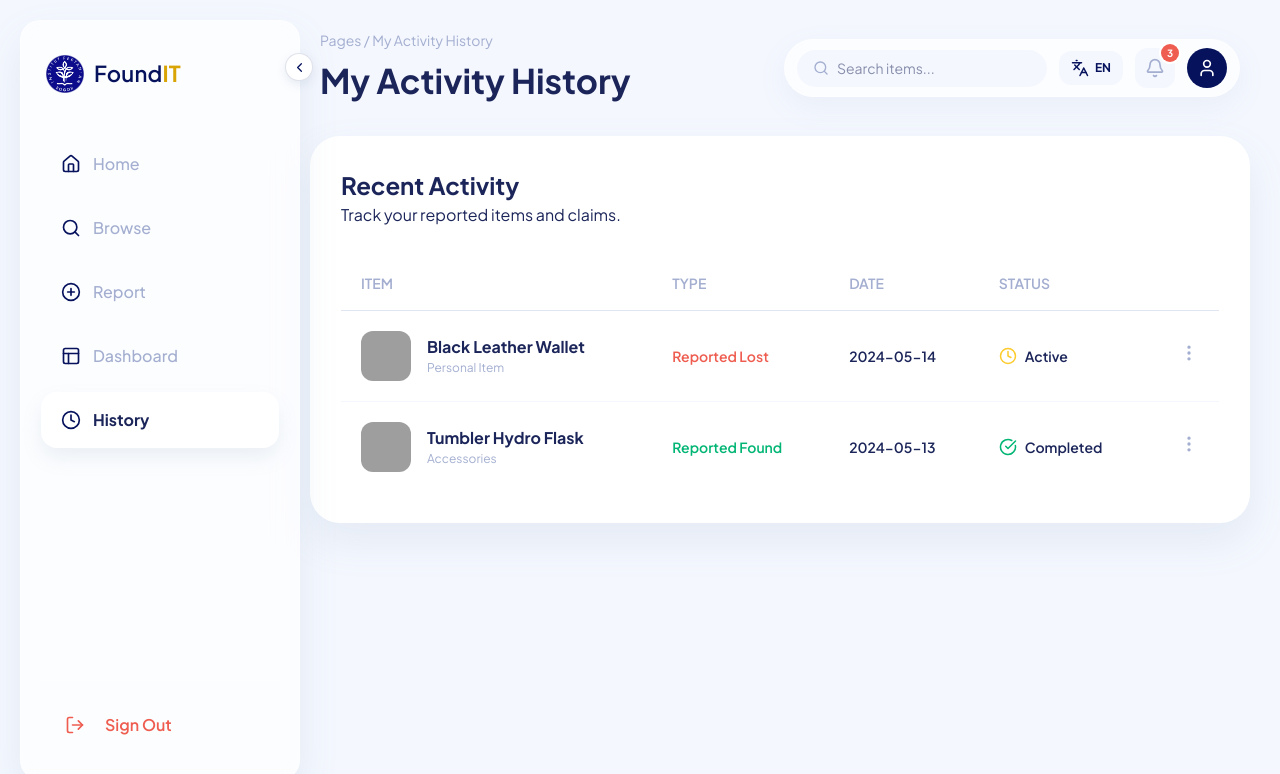
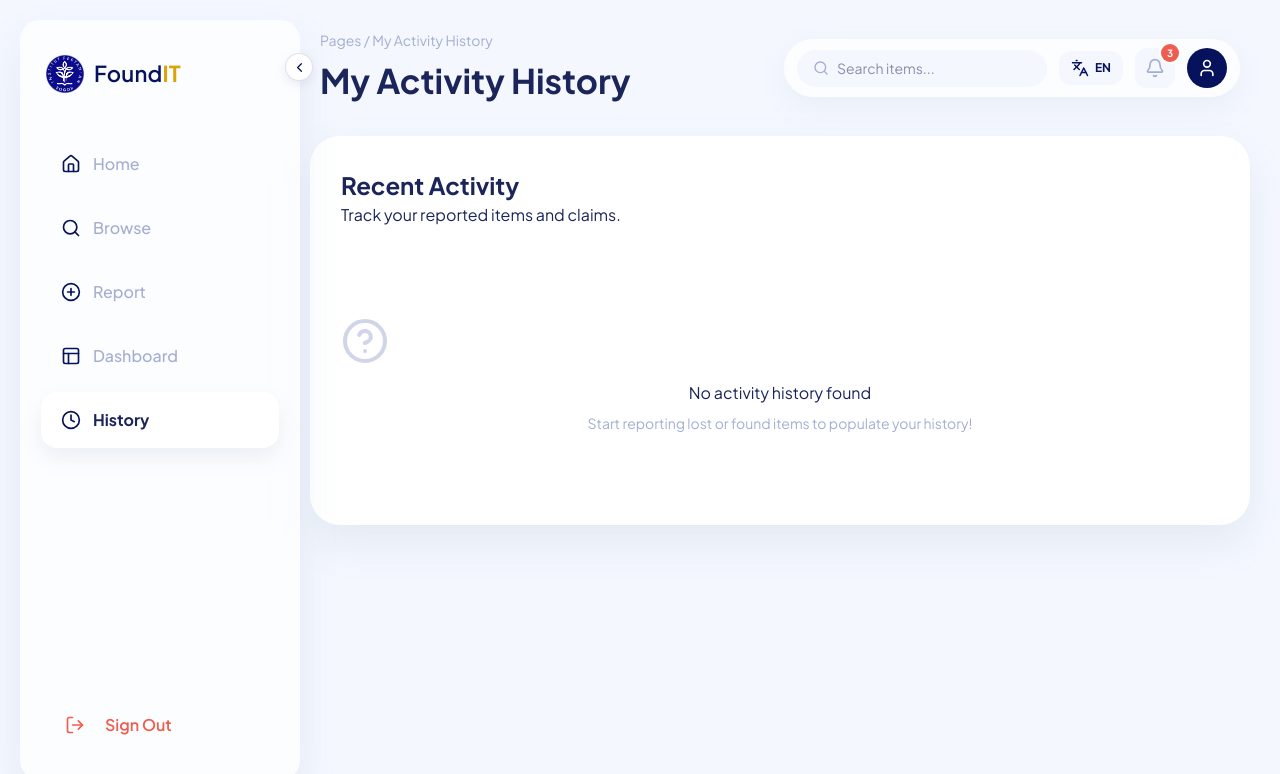
Before and after one commit to Didul-arch/project-ADS-K9, a React (Vite) app in the folder frontend/: page /history in a window 1280 px wide. Shown: the top 774 px of the page. Built offline with nearby package versions, Linux system fonts and the light colour scheme; grey boxes are pictures that could not be loaded.

Commit message:
feat: make user activity history page fully dynamic, localized, and persistent

```diff
--- a/frontend/src/pages/History.jsx
+++ b/frontend/src/pages/History.jsx
@@ -1,15 +1,85 @@
-import React from 'react';
+import React, { useEffect, useState } from 'react';
 import Navbar from '../components/Navbar';
-import { items } from '../data/mockData';
-import { Clock, CheckCircle, XCircle, MoreVertical } from 'lucide-react';
+import { useAuth } from '../context/AuthContext';
+import { useLanguage } from '../context/LanguageContext';
+import { Clock, CheckCircle, MoreVertical, HelpCircle } from 'lucide-react';
 import { motion } from 'framer-motion';
 
 const History = () => {
-  // Simulating user's history
-  const userHistory = [
-    { ...items[1], activityDate: '2024-05-14', activityType: 'Reported Lost', activityStatus: 'Active' },
-    { ...items[2], activityDate: '2024-05-13', activityType: 'Reported Found', activityStatus: 'Completed' },
+  const { user } = useAuth();
+  const { language } = useLanguage();
+  const [history, setHistory] = useState([]);
+
+  useEffect(() => {
+    // 1. Get items from localStorage
+    const stored = localStorage.getItem('reported_items');
+    let itemsList = stored ? JSON.parse(stored) : [];
+
+    // 2. If completely empty, let's pre-populate some premium mock records for a perfect initial state!
+    if (itemsList.length === 0) {
+      itemsList = [
+        {
+          id: 1,
+          title: "iPhone 13 Pro Max",
+          category: "Electronics",
+          location: "LSI Library",
+          date: "2024-05-15",
+          type: "lost",
+          image: "https://images.unsplash.com/photo-1633332755192-727a05c4013d?auto=format&fit=crop&q=80&w=400",
+          reporterEmail: "luqman@apps.ipb.ac.id",
+          activityDate: "2024-05-15",
+          activityType: "Reported Lost",
+          activityStatus: "Active"
+        },
+        {
+          id: 2,
+          title: "Black Leather Wallet",
+          category: "Personal Item",
+          location: "Faperta",
+          date: "2024-05-14",
+          type: "lost",
+          image: "https://images.unsplash.com/photo-1627123430984-7151107d3bca?auto=format&fit=crop&q=80&w=400",
+          reporterEmail: "luqman@apps.ipb.ac.id",
+          activityDate: "2024-05-14",
+          activityType: "Reported Lost",
+          activityStatus: "Completed"
+        },
+        {
+          id: 3,
+          title: "Hydro Flask Yellow",
+          category: "Accessories",
+          location: "Gymnasium",
+          date: "2024-05-13",
+          type: "found",
+          image: "https://images.unsplash.com/photo-1602143307185-83e312e4466d?auto=format&fit=crop&q=80&w=400",
+          reporterEmail: "syafiq@apps.ipb.ac.id",
+          activityDate: "2024-05-13",
+          activityType: "Reported Found",
+          activityStatus: "Completed"
+        }
       ];
+      localStorage.setItem('reported_items', JSON.stringify(itemsList));
+    }
+
+    // 3. Filter based on the currently logged-in user!
+    if (user) {
+      const userFiltered = itemsList.filter(item => item.reporterEmail === user.email);
+      setHistory(userFiltered);
+    } else {
+      // For public guests, show any items reported by guests (no reporterEmail, or marked public)
+      const guestFiltered = itemsList.filter(item => !item.reporterEmail || item.reporterEmail.includes('@') === false || item.reporterEmail === 'Guest');
+      setHistory(guestFiltered);
+    }
+  }, [user]);
+
+  // Labels based on active language
+  const titleText = language === 'en' ? 'My Activity History' : 'Riwayat Aktivitas Saya';
+  const headerText = language === 'en' ? 'Recent Activity' : 'Aktivitas Terbaru';
+  const descText = language === 'en' ? 'Track your reported items and claims.' : 'Pantau barang yang Anda laporkan dan klaim Anda.';
+  const colItem = language === 'en' ? 'ITEM' : 'BARANG';
+  const colType = language === 'en' ? 'TYPE' : 'JENIS';
+  const colDate = language === 'en' ? 'DATE' : 'TANGGAL';
+  const colStatus = language === 'en' ? 'STATUS' : 'STATUS';
 
   return (
     <motion.div
@@ -17,28 +87,29 @@ const History = () => {
       animate={{ opacity: 1, y: 0 }}
       transition={{ duration: 0.5 }}
     >
-      <Navbar title="My Activity History" />
+      <Navbar title={titleText} />
 
       <div className="glass" style={{ background: 'white', padding: '30px', borderRadius: '30px', boxShadow: '0px 18px 40px rgba(112, 144, 176, 0.12)' }}>
         <div style={{ marginBottom: '30px' }}>
-          <h2>Recent Activity</h2>
-          <p>Track your reported items and claims.</p>
+          <h2>{headerText}</h2>
+          <p>{descText}</p>
         </div>
 
+        {history.length > 0 ? (
           <div style={{ overflowX: 'auto' }}>
             <table style={{ width: '100%', borderCollapse: 'collapse' }}>
               <thead>
                 <tr style={{ textAlign: 'left', borderBottom: '1px solid #E0E5F2' }}>
-                <th style={{ padding: '16px 20px', color: 'var(--text-secondary)', fontWeight: '600', fontSize: '14px' }}>ITEM</th>
-                <th style={{ padding: '16px 20px', color: 'var(--text-secondary)', fontWeight: '600', fontSize: '14px' }}>TYPE</th>
-                <th style={{ padding: '16px 20px', color: 'var(--text-secondary)', fontWeight: '600', fontSize: '14px' }}>DATE</th>
-                <th style={{ padding: '16px 20px', color: 'var(--text-secondary)', fontWeight: '600', fontSize: '14px' }}>STATUS</th>
+                  <th style={{ padding: '16px 20px', color: 'var(--text-secondary)', fontWeight: '600', fontSize: '14px' }}>{colItem}</th>
+                  <th style={{ padding: '16px 20px', color: 'var(--text-secondary)', fontWeight: '600', fontSize: '14px' }}>{colType}</th>
+                  <th style={{ padding: '16px 20px', color: 'var(--text-secondary)', fontWeight: '600', fontSize: '14px' }}>{colDate}</th>
+                  <th style={{ padding: '16px 20px', color: 'var(--text-secondary)', fontWeight: '600', fontSize: '14px' }}>{colStatus}</th>
                   <th style={{ padding: '16px 20px', color: 'var(--text-secondary)', fontWeight: '600', fontSize: '14px' }}></th>
                 </tr>
               </thead>
               <tbody>
-              {userHistory.map((activity, index) => (
-                <tr key={index} style={{ borderBottom: index !== userHistory.length - 1 ? '1px solid #F4F7FE' : 'none' }}>
+                {history.map((activity, index) => (
+                  <tr key={activity.id || index} style={{ borderBottom: index !== history.length - 1 ? '1px solid #F4F7FE' : 'none' }}>
                     <td style={{ padding: '20px' }}>
                       <div style={{ display: 'flex', alignItems: 'center', gap: '16px' }}>
                         <img
@@ -56,13 +127,13 @@ const History = () => {
                       <span style={{
                         fontSize: '14px',
                         fontWeight: '600',
-                      color: activity.activityType.includes('Lost') ? '#EE5D50' : '#01B574'
+                        color: activity.activityType?.includes('Lost') || activity.type === 'lost' ? '#EE5D50' : '#01B574'
                       }}>
-                      {activity.activityType}
+                        {activity.activityType || (activity.type === 'lost' ? 'Reported Lost' : 'Reported Found')}
                       </span>
                     </td>
                     <td style={{ padding: '20px' }}>
-                    <p style={{ fontSize: '14px', color: 'var(--text-primary)', fontWeight: '600' }}>{activity.activityDate}</p>
+                      <p style={{ fontSize: '14px', color: 'var(--text-primary)', fontWeight: '600' }}>{activity.activityDate || activity.date}</p>
                     </td>
                     <td style={{ padding: '20px' }}>
                       <div style={{ display: 'flex', alignItems: 'center', gap: '8px' }}>
@@ -71,7 +142,7 @@ const History = () => {
                         ) : (
                           <Clock size={18} color="var(--ipb-gold)" />
                         )}
-                      <span style={{ fontWeight: '600', fontSize: '14px' }}>{activity.activityStatus}</span>
+                        <span style={{ fontWeight: '600', fontSize: '14px' }}>{activity.activityStatus || 'Active'}</span>
                       </div>
                     </td>
                     <td style={{ padding: '20px', textAlign: 'right' }}>
@@ -84,6 +155,19 @@ const History = () => {
               </tbody>
             </table>
           </div>
+        ) : (
+          <div style={{ textAlign: 'center', padding: '60px 0' }}>
+            <HelpCircle size={48} color="var(--text-secondary)" style={{ opacity: 0.5, marginBottom: '16px' }} />
+            <h4 style={{ color: 'var(--text-primary)', marginBottom: '8px' }}>
+              {language === 'en' ? 'No activity history found' : 'Tidak ada riwayat aktivitas'}
+            </h4>
+            <p style={{ fontSize: '14px', color: 'var(--text-secondary)' }}>
+              {language === 'en'
+                ? 'Start reporting lost or found items to populate your history!'
+                : 'Mulai laporkan barang hilang atau temuan untuk mengisi riwayat Anda!'}
+            </p>
+          </div>
+        )}
       </div>
     </motion.div>
   );
--- a/frontend/src/pages/Report.jsx
+++ b/frontend/src/pages/Report.jsx
@@ -42,30 +42,35 @@ const Report = () => {
   const handleSubmit = (e) => {
     e.preventDefault();
 
-    // Package report data beautifully for API consumption or local handling
-    const reportData = {
-      itemName,
+    // Create new reported item object for localStorage persistence
+    const newItem = {
+      id: Date.now(),
+      title: itemName,
       description,
       category,
       location,
       locationDetail,
       date,
-      reportType,
-      file: file ? file.name : null,
-      reporter: user ? {
-        id: user.id,
-        name: user.name,
-        email: user.email,
-        role: user.role
-      } : {
-        name: publicName,
-        email: publicEmail,
-        whatsapp: publicWhatsApp,
-        role: 'Public / Non-IPB'
-      }
+      type: reportType,
+      status: reportType === 'lost' ? 'Lost' : 'Found',
+      image: file
+        ? URL.createObjectURL(file)
+        : 'https://images.unsplash.com/photo-1540553016722-983e48a2cd10?auto=format&fit=crop&q=80&w=400',
+      reporterEmail: user ? user.email : publicEmail,
+      reporterName: user ? user.name : publicName,
+      reporterPhone: user ? '' : publicWhatsApp,
+      activityDate: date,
+      activityType: reportType === 'lost' ? 'Reported Lost' : 'Reported Found',
+      activityStatus: 'Active'
     };
 
-    console.log('Submitted Report Payload:', reportData);
+    // Retrieve existing items, add new one, and save back to localStorage
+    const existing = localStorage.getItem('reported_items');
+    const itemsList = existing ? JSON.parse(existing) : [];
+    itemsList.unshift(newItem);
+    localStorage.setItem('reported_items', JSON.stringify(itemsList));
+
+    console.log('Saved Report to LocalStorage:', newItem);
     setSubmitted(true);
   };
 
```
Lines whose indentation alone changed are shown as unchanged.
